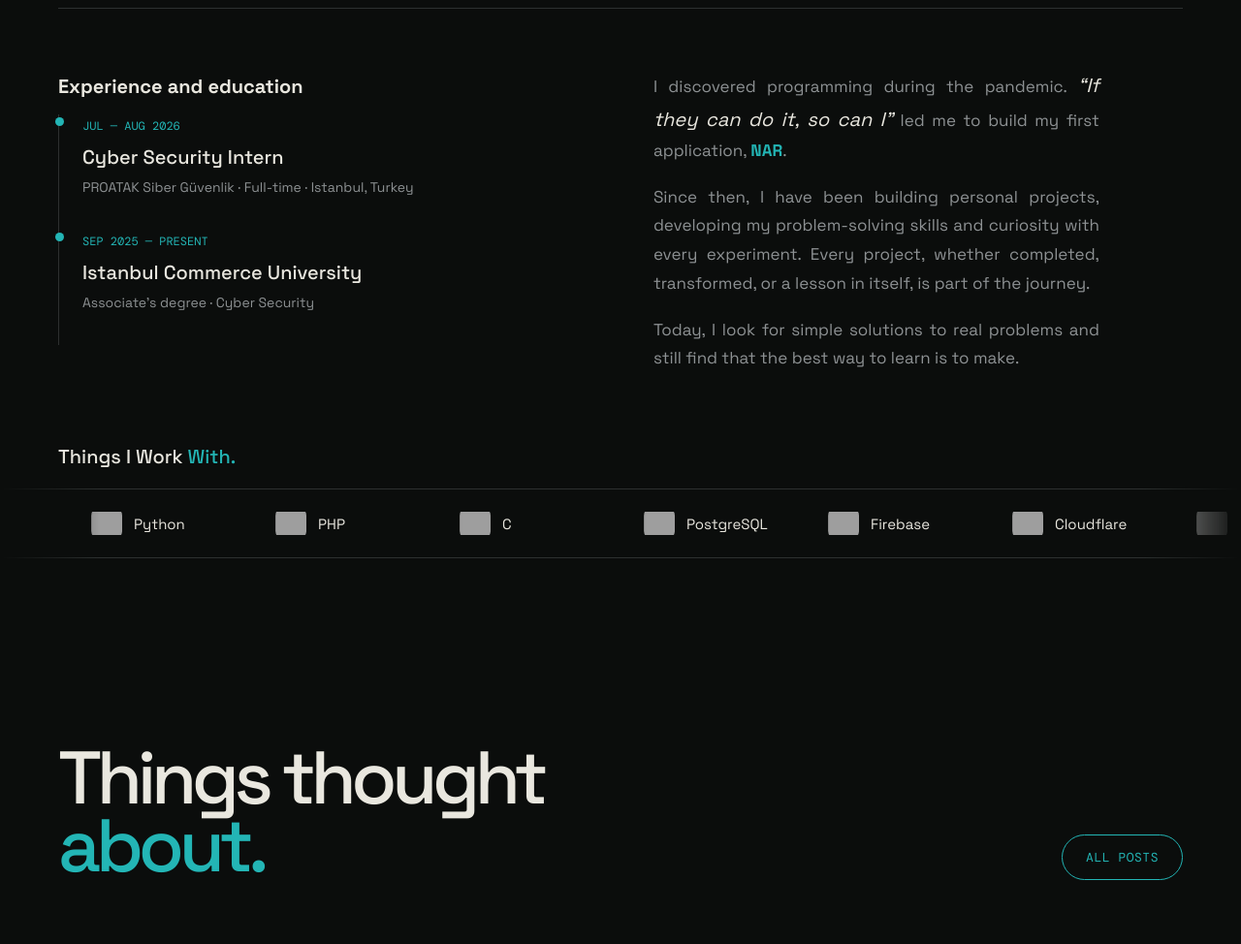
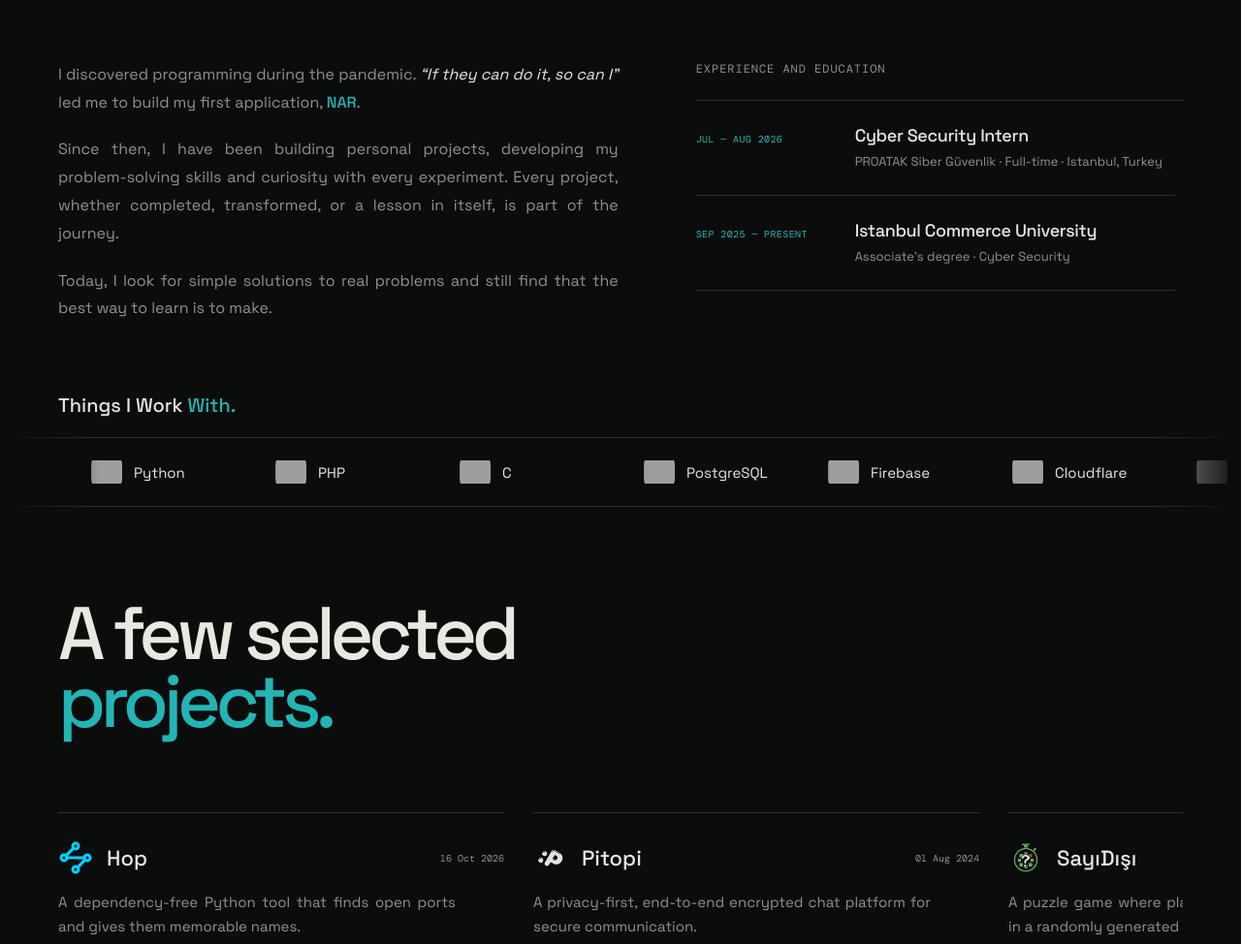
Before and after one commit to aardaakpinar/aardaakpinar.github.io, an Astro site: page / in a window 1280 px wide. Shown: the part 1052-2026 px from the top of the page at 97% size. Built offline with nearby package versions, Linux system fonts and the light colour scheme; Astro itself is replaced by a stand-in of ours; grey boxes are pictures that could not be loaded.

Commit message:
BlogPreview delete

```diff
--- a/src/components/home/About.astro
+++ b/src/components/home/About.astro
@@ -10,21 +10,32 @@ const { Content } = await render(await getPage("about"));
 ---
 
 <section class="story-section" id="about" aria-labelledby="about-title">
-	<div class="story-heading"><Heading id="about-title" {...about.heading} /></div>
-	<div class="story-grid">
-		<div class="experience-list" aria-label="Experience and education">
-			<h2>{about.experienceTitle}</h2>
-			{
-				experience.map((item) => (
-					<article class="experience-item">
-						<span>{item.period}</span>
-						<h3>{item.title}</h3>
-						<p>{item.detail}</p>
-					</article>
-				))
-			}
+	<div class="section-heading"><Heading id="about-title" {...about.heading} /></div>
+
+	<div class="about-container">
+		<div class="about-bio">
+			<Content />
 		</div>
-		<div class="story-copy"><Content /></div>
+
+		<div class="about-experience" aria-label="Experience and education">
+			<h3 class="about-subheading">{about.experienceTitle}</h3>
+			<div class="about-exp-list">
+				{
+					experience.map((item) => (
+						<article class="about-exp-item">
+							<div class="about-exp-meta">
+								<span class="about-exp-period">{item.period}</span>
+							</div>
+							<div class="about-exp-content">
+								<h4 class="about-exp-title">{item.title}</h4>
+								<p class="about-exp-detail">{item.detail}</p>
+							</div>
+						</article>
+					))
+				}
+			</div>
+		</div>
 	</div>
+
 	<TechStack />
 </section>
--- a/src/components/home/BlogPreview.astro
+++ /dev/null
@@ -1,19 +0,0 @@
----
-import { getPosts } from "../../lib/blog";
-import { getSite } from "../../lib/content";
-import BlogList from "../blog/BlogList.astro";
-import Heading from "../ui/Heading.astro";
-
-const LATEST_COUNT = 2;
-
-const { blog } = await getSite();
-const posts = (await getPosts()).slice(0, LATEST_COUNT);
----
-
-<section class="blog-section" id="blog" aria-labelledby="blog-title">
-	<div class="section-heading">
-		<div><Heading id="blog-title" {...blog.heading} /></div>
-		<a class="button" href="/blog/">{blog.allPostsLabel}</a>
-	</div>
-	<BlogList posts={posts} as="h3" />
-</section>
--- /dev/null
+++ b/src/content/projects/limon.json
@@ -0,0 +1,8 @@
+{
+	"title": "Limon",
+	"logo": "/images/logos/limon.png",
+	"description": "A command-line assistant supporting multiple AI providers, file operations, and risk-based approval.",
+	"started": "2020-04-10",
+	"source": "https://github.com/aardaakpinar/limon",
+	"website": "https://aardaakpinar.github.io/limon"
+}
--- a/src/pages/index.astro
+++ b/src/pages/index.astro
@@ -2,7 +2,6 @@
 import BaseLayout from "../layouts/BaseLayout.astro";
 import Hero from "../components/home/Hero.astro";
 import About from "../components/home/About.astro";
-import BlogPreview from "../components/home/BlogPreview.astro";
 import Projects from "../components/home/Projects.astro";
 import Contact from "../components/home/Contact.astro";
 import Footer from "../components/ui/Footer.astro";
@@ -13,7 +12,6 @@ import Analytics from "../components/ui/Analytics.astro";
 	<main class="site-shell">
 		<Hero />
 		<About />
-		<BlogPreview />
 		<Projects />
 		<Contact />
 		<Footer />
--- a/src/styles/global.css
+++ b/src/styles/global.css
@@ -178,6 +178,8 @@ body::before {
 	color: var(--muted);
 	font-size: var(--font-size-base);
 	line-height: 1.65;
+	text-align: justify;
+	text-justify: inter-word;
 }
 .text-link {
 	color: var(--ink);
@@ -293,6 +295,8 @@ body::before {
 	color: var(--muted);
 	font-size: 15px;
 	line-height: 1.65;
+	text-align: justify;
+	text-justify: inter-word;
 }
 .project-links {
 	display: flex;
@@ -511,6 +515,8 @@ body::before {
 	color: var(--muted);
 	font-size: 16px;
 	line-height: 1.65;
+	text-align: justify;
+	text-justify: inter-word;
 }
 .blog-row-body .blog-tags {
 	position: relative;
@@ -599,6 +605,8 @@ body::before {
 	color: var(--muted);
 	font-size: 18px;
 	line-height: 1.65;
+	text-align: justify;
+	text-justify: inter-word;
 }
 .blog-post-header .blog-tags {
 	margin-top: 26px;
@@ -962,16 +970,6 @@ footer {
 	.project-card > p {
 		min-height: 0;
 	}
-	.story-heading {
-		margin-bottom: 42px;
-	}
-	.story-grid {
-		grid-template-columns: 1fr;
-		gap: 56px;
-	}
-	.story-copy {
-		max-width: none;
-	}
 	.contact-content {
 		gap: 30px;
 	}
@@ -999,82 +997,124 @@ footer {
 .story-section {
 	padding: var(--section-pad) 0;
 }
-.story-heading {
+.about-container {
+	display: grid;
+	grid-template-columns: 1.15fr 1fr;
+	gap: 60px 80px;
+	margin-bottom: 72px;
+	align-items: stretch;
+}
+.about-bio {
+	color: var(--muted);
+	font-size: 16px;
+	line-height: 1.8;
+	text-align: justify;
+	text-justify: inter-word;
+}
+.about-bio p {
+	margin: 0 0 20px;
+	text-align: justify;
+	text-justify: inter-word;
+}
+.about-bio p:last-child {
+	margin-bottom: 0;
+}
+.about-bio i {
+	color: var(--ink);
+	font-style: italic;
+}
+.about-bio strong {
+	color: var(--acid);
+	font-weight: var(--weight-medium);
+}
+.about-experience {
 	display: flex;
-	align-items: end;
-	justify-content: space-between;
-	margin-bottom: 62px;
-	padding-bottom: 24px;
+	flex-direction: column;
+	min-height: 0;
+}
+.about-subheading {
+	margin: 0 0 24px;
+	color: var(--muted);
+	font:
+		12px "DM Mono",
+		monospace;
+	letter-spacing: 0.08em;
+	text-transform: uppercase;
+}
+.about-exp-list {
+	border-top: 1px solid var(--line);
+	overflow-y: auto;
+	flex: 1 1 auto;
+	min-height: 0;
+	padding-right: 8px;
+	scrollbar-width: thin;
+	scrollbar-color: var(--line) transparent;
+}
+.about-exp-list::-webkit-scrollbar {
+	width: 4px;
+}
+.about-exp-list::-webkit-scrollbar-track {
+	background: transparent;
+}
+.about-exp-list::-webkit-scrollbar-thumb {
+	background: var(--line);
+	border-radius: var(--radius-pill);
+}
+.about-exp-list::-webkit-scrollbar-thumb:hover {
+	background: var(--acid);
+}
+.about-exp-item {
+	position: relative;
+	display: grid;
+	grid-template-columns: 140px minmax(0, 1fr);
+	gap: 16px 24px;
+	align-items: start;
+	padding: 24px 0;
 	border-bottom: 1px solid var(--line);
+	transition: border-color 0.2s;
 }
-.story-heading .eyebrow {
-	margin: 0 0 7px;
-}
-.story-heading h2 {
-	margin: 0;
-}
-.story-grid {
-	display: grid;
-	grid-template-columns: 1fr 1.55fr;
-	gap: 120px;
-}
-.experience-list {
-	padding-top: 5px;
-}
-.experience-list h2 {
-	margin: 0 0 1rem 0;
-	font-size: var(--font-size-lg);
-}
-.experience-item {
-	padding: 0 0 32px 24px;
-	border-left: 1px solid var(--line);
-	position: relative;
-}
-.experience-item::before {
+.about-exp-item::before {
 	content: "";
 	position: absolute;
-	left: -4px;
-	top: 3px;
-	width: 9px;
-	height: 9px;
+	left: 0;
+	bottom: -1px;
+	width: 0;
+	height: 1px;
 	background: var(--acid);
-	border-radius: var(--radius-pill);
+	transition: width 0.45s var(--ease-standard);
 }
-.experience-item span {
+.about-exp-item:hover::before {
+	width: 100%;
+}
+.about-exp-meta {
+	padding-top: 3px;
+}
+.about-exp-period {
 	color: var(--acid);
 	font:
-		var(--font-size-sm) "DM Mono",
+		var(--font-size-xs) "DM Mono",
 		monospace;
+	letter-spacing: 0.04em;
+	white-space: nowrap;
 }
-.experience-item h3 {
-	margin: 10px 0 7px;
-	font-size: 20px;
+.about-exp-title {
+	margin: 0 0 6px;
+	font-size: 18px;
 	font-weight: var(--weight-medium);
+	letter-spacing: -0.02em;
+	color: var(--ink);
+	transition: color 0.2s;
 }
-.experience-item p {
+.about-exp-item:hover .about-exp-title {
+	color: var(--acid);
+}
+.about-exp-detail {
 	margin: 0;
 	color: var(--muted);
-	font-size: 14px;
-	line-height: 1.65;
-}
-.story-copy {
-	max-width: 460px;
-	color: var(--muted);
-	font-size: 17px;
-	line-height: 1.75;
-	margin-left: auto;
-	margin-right: auto;
-}
-.story-copy p {
-	margin: 0 0 18px;
+	font-size: 13px;
+	line-height: 1.55;
 	text-align: justify;
-}
-.story-copy i {
-	color: var(--ink);
-	font-size: var(--font-size-lg);
-}
-.story-copy strong {
-	color: var(--acid);
+	text-justify: inter-word;
 }
 .stack-heading {
 	margin: 55px 0 20px;
@@ -1185,21 +1225,10 @@ footer {
 	.story-section {
 		padding: clamp(56px, 9dvh, 80px) 0;
 	}
-	.story-heading {
-		display: block;
+	.about-container {
+		grid-template-columns: 1fr;
+		gap: 40px;
 		margin-bottom: 48px;
-	}
-	.story-heading .eyebrow {
-		margin-bottom: 32px;
-	}
-	.story-grid {
-		display: flex;
-		padding-left: 0;
-		flex-direction: column-reverse;
-		gap: 5px;
-	}
-	.experience-list {
-		margin-bottom: 42px;
 	}
 	.stack-heading {
 		margin-top: 42px;
@@ -1221,12 +1250,11 @@ footer {
 /* Standardized mobile typography & text alignment */
 @media (max-width: 700px) {
 	.hero h1,
-	.story-heading h2,
-	.story-copy,
-	.story-copy p,
+	.about-bio,
+	.about-bio p,
 	.intro,
 	.project-card > p,
-	.experience-item p,
+	.about-exp-detail,
 	.support-row h3,
 	.blog-row-body p {
 		text-align: justify;
@@ -1234,14 +1262,14 @@ footer {
 	}
 
 	.intro,
-	.story-copy,
+	.about-bio,
 	.project-card > p,
-	.experience-item p {
+	.about-exp-detail {
 		margin-left: auto;
 		margin-right: auto;
 	}
 
-	.story-copy,
+	.about-bio,
 	.intro,
 	.project-card > p {
 		max-width: 100%;
```
